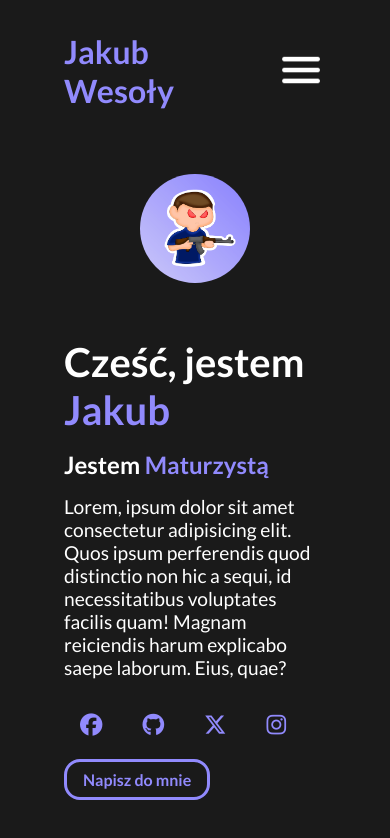
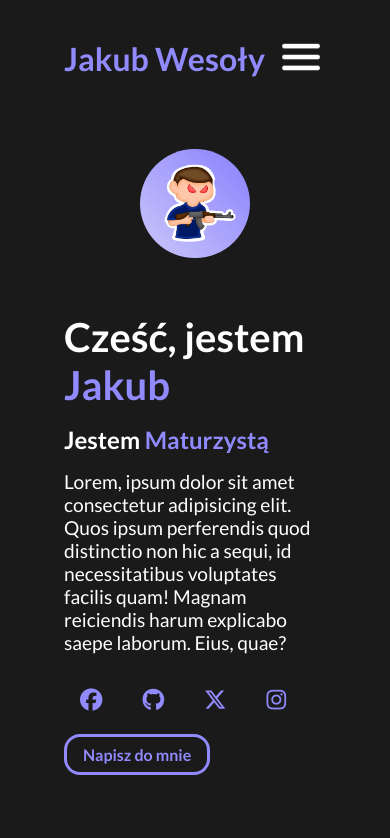
Before and after one commit to jaqb00/my-website, a plain HTML site: page index.html in a window 390 px wide. Drawn offline with Linux system fonts and the light colour scheme.

Commit message:
Update style.css

```diff
--- a/style.css
+++ b/style.css
@@ -166,7 +166,6 @@ span{
         align-items: center;
         justify-content: space-between;
         padding-inline: 4rem;
-        gap: 6rem;
     }
 
     header span img{
```
